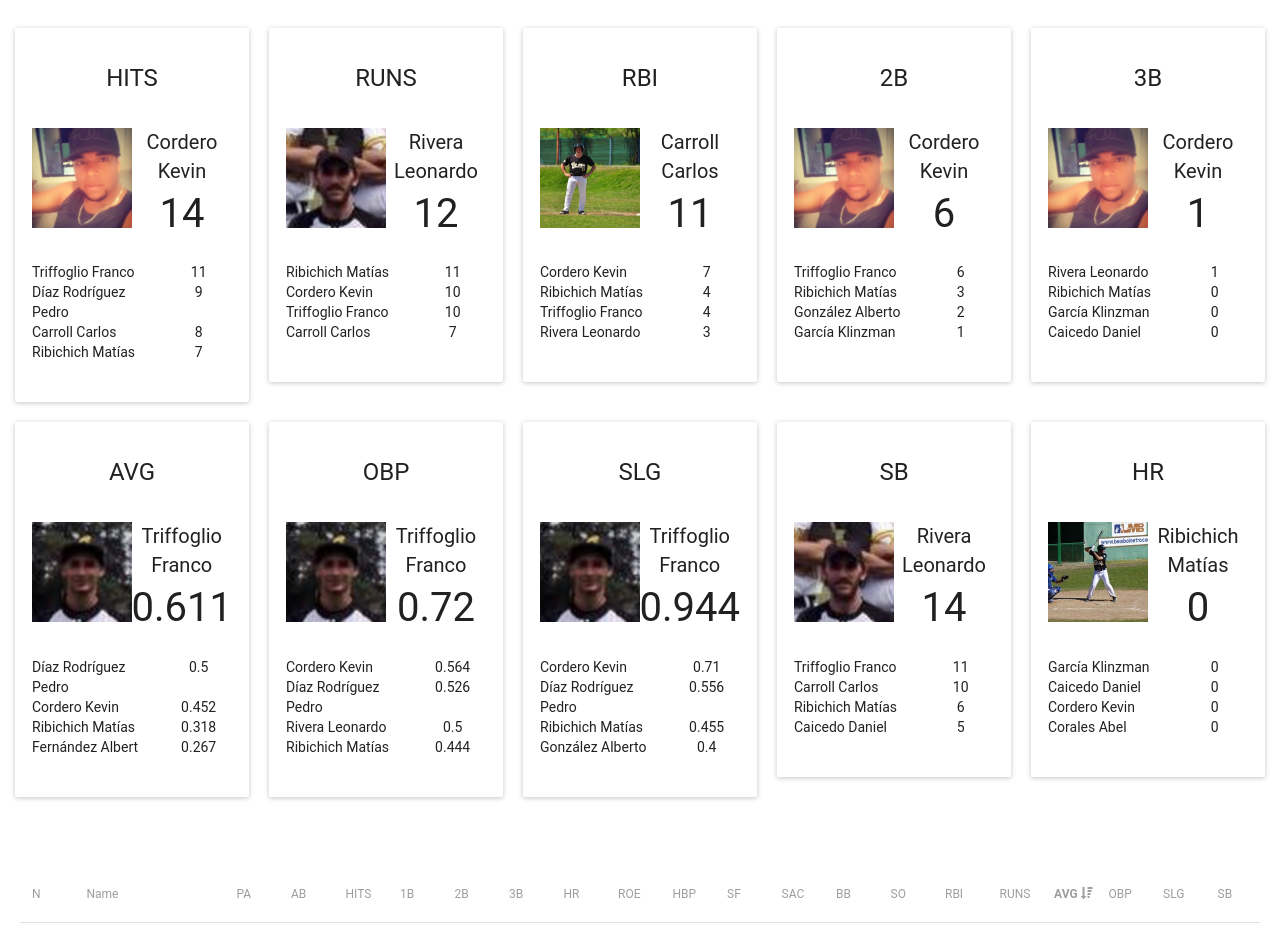
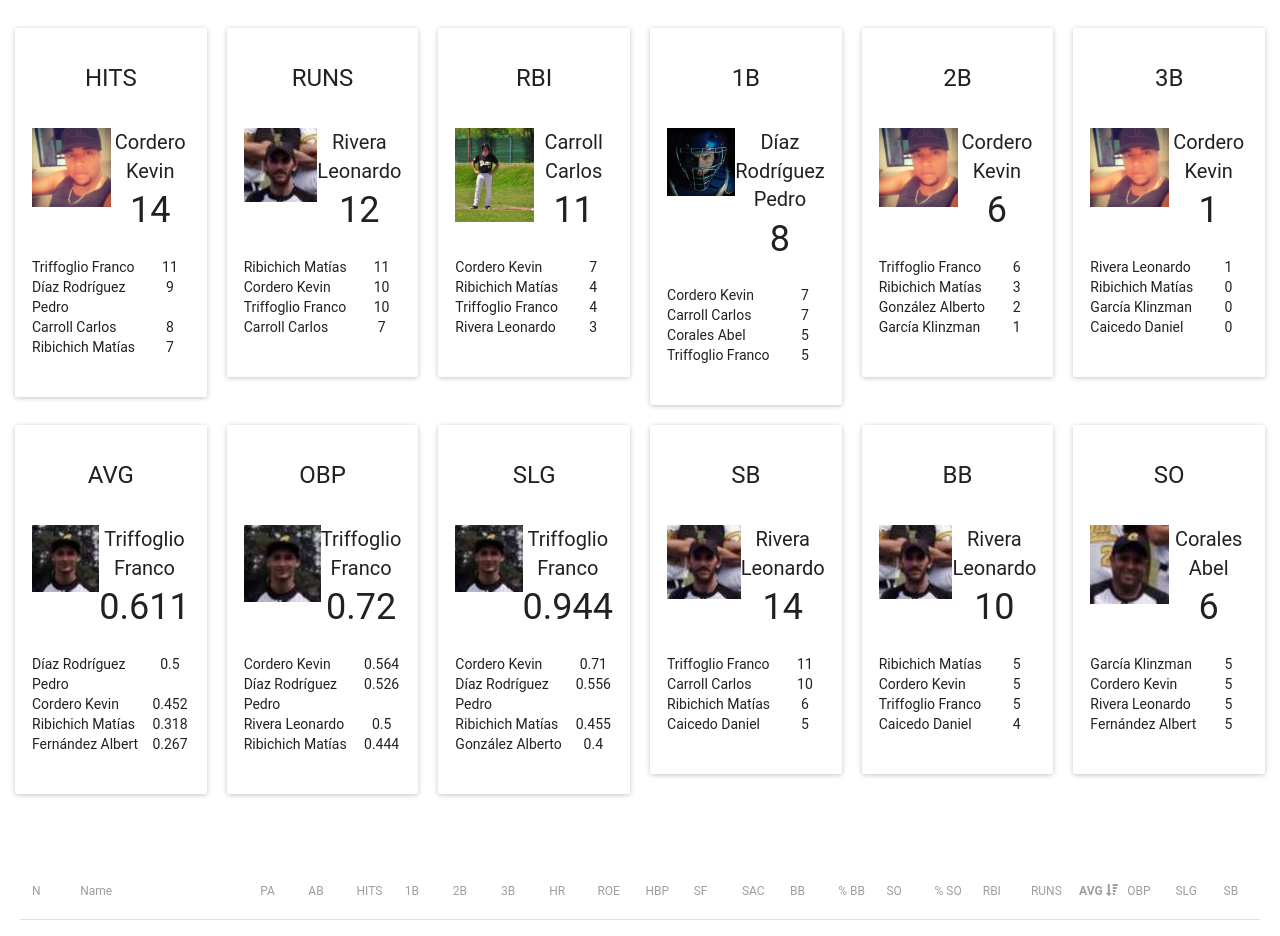
Before and after one commit to mribichich/baseball-stats, a React (Create React App) app: page / in a window 1280 px wide. Shown: the part 140-1076 px from the top of the page. Built offline with nearby package versions, Linux system fonts and the light colour scheme; what react-tap-event-plugin would draw is missing.

Commit message:
Added two new categories to cards

```diff
--- a/src/components/TableStats/TableStats.js
+++ b/src/components/TableStats/TableStats.js
@@ -19,7 +19,7 @@ const cellStyle = {
 
 const nameCellStyle = {
   ...cellStyle,
-  width: 150
+  width: 180
 }
 
 class TableStats extends Component {
--- a/src/components/TableStats/TableStatsRow.js
+++ b/src/components/TableStats/TableStatsRow.js
@@ -15,7 +15,7 @@ const cellStyle = {
 
 const nameCellStyle = {
   ...cellStyle,
-  width: 150
+  width: 180
 }
 
 class TableStatsRow extends Component {
@@ -44,9 +44,9 @@ class TableStatsRow extends Component {
         <TableRowColumn style={cellStyle}>{stats.sac_flies}</TableRowColumn>
         <TableRowColumn style={cellStyle}>{stats.sac_hits}</TableRowColumn>
         <TableRowColumn style={cellStyle}>{stats.walks}</TableRowColumn>
-        {/*<TableRowColumn style={cellStyle}>{stats.walksAvg}</TableRowColumn>*/}
+        <TableRowColumn style={cellStyle}>{stats.walksAvg}</TableRowColumn>
         <TableRowColumn style={cellStyle}>{stats.strikeOuts}</TableRowColumn>
-        {/*<TableRowColumn style={cellStyle}>{stats.strikeOutsAvg}</TableRowColumn>*/}
+        <TableRowColumn style={cellStyle}>{stats.strikeOutsAvg}</TableRowColumn>
         <TableRowColumn style={cellStyle}>{stats.rbi}</TableRowColumn>
         <TableRowColumn style={cellStyle}>{stats.runs}</TableRowColumn>
         <TableRowColumn style={cellStyle}>{stats.avg}</TableRowColumn>
--- a/src/components/TableStats/columnMapper.js
+++ b/src/components/TableStats/columnMapper.js
@@ -13,9 +13,9 @@ export const columns = [
   {name: 'sac_flies', description: 'SF'},
   {name: 'sac_hits', description: 'SAC'},
   {name: 'walks', description: 'BB'},
-  // {name: 'walksAvg', description: 'BB %'},
+  {name: 'walksAvg', description: '% BB'},
   {name: 'strikeOuts', description: 'SO'},
-  // {name: 'strikeOutsAvg', description: 'SO %'},
+  {name: 'strikeOutsAvg', description: '% SO'},
   {name: 'rbi', description: 'RBI'},
   {name: 'runs', description: 'RUNS'},
   {name: 'avg', description: 'AVG'},
--- a/src/components/TopStatCardRunnerUps.js
+++ b/src/components/TopStatCardRunnerUps.js
@@ -22,7 +22,7 @@ class TopStatCardRunnerUps extends Component {
             return (
               <Layout key={m.name}
                 className={selectedPlayerClass}>
-                <Flex style={{flexGrow: 2}}>
+                <Flex style={{flexGrow: 3}}>
                   <span>{m.name}</span>
                 </Flex>
                 <Flex style={{textAlign: 'center'}}>
--- a/src/components/TopStatCardWinner.css
+++ b/src/components/TopStatCardWinner.css
@@ -13,5 +13,5 @@
 }
 
 .topStatCardWinner__playerValue {
-  font-size: 40px;
+  font-size: 36px;
 }
--- a/src/components/TopStatsCards.js
+++ b/src/components/TopStatsCards.js
@@ -10,8 +10,8 @@ export default class TopStatsCards extends Component {
   componentWillMount() {
     const topStats = calculateTopStats(this.props.stats);
 
-    this.topStats1 = _.take(topStats, 5);
-    this.topStats2 = _.takeRight(topStats, 5);
+    this.topStats1 = _.take(topStats, 6);
+    this.topStats2 = _.takeRight(topStats, 6);
   }
 
   componentWillReceiveProps(nextProps, nextContext) {
--- a/src/core/playerFaces.js
+++ b/src/core/playerFaces.js
@@ -2,6 +2,7 @@ import noFace from '../assets/faces/no_face.png';
 import face2 from '../assets/faces/2.jpg';
 import face7 from '../assets/faces/7.jpg';
 import face24 from '../assets/faces/24.jpg';
+import face25 from '../assets/faces/25.png';
 import face31 from '../assets/faces/31.png';
 import face33 from '../assets/faces/33.jpg';
 import face36 from '../assets/faces/36.png';
@@ -18,10 +19,10 @@ export const NO_FACE = noFace;
 export default[
   {
     number : 2,
-    image : face2, // getPath('2.jpg')
+    image : face2,
   }, {
     number : 7,
-    image : face7, // getPath('7.jpg')
+    image : face7,
   }, {
     number : 12,
     image : null // getPath('12.jpg')
@@ -36,10 +37,10 @@ export default[
     image : null // getPath('23.jpg')
   }, {
     number : 24,
-    image : face24, // getPath('24.jpg')
+    image : face24,
   }, {
     number : 25,
-    image : null // getPath('25.jpg')
+    image : face25
   }, {
     number : 31,
     image : face31,
@@ -48,7 +49,7 @@ export default[
     image : null // getPath('32.jpg')
   }, {
     number : 33,
-    image : face33, // getPath('33.jpg')
+    image : face33,
   }, {
     number : 36,
     image : face36,
@@ -63,7 +64,7 @@ export default[
     image : null // getPath('72.jpg')
   }, {
     number : 77,
-    image : face77, // getPath('77.jpg')
+    image : face77,
   }, {
     number : 99,
     image : null // getPath('99.jpg')
@@ -75,7 +76,7 @@ export default[
     image : null // getPath('113.jpg')
   }, {
     number : 114,
-    image : face114, // getPath('114.jpg')
+    image : face114,
   }, {
     number : 115,
     image : null // getPath('115.jpg')
--- a/src/core/topStats.js
+++ b/src/core/topStats.js
@@ -5,12 +5,15 @@ export function calculateTopStats(stats) {
   const hitsStats = _.orderBy(stats, m => m.hits, 'desc');
   const runsStats = _.orderBy(stats, m => m.runs, 'desc');
   const rbiStats = _.orderBy(stats, m => m.rbi, 'desc');
-  const home_runsStats = _.orderBy(stats, m => m.home_runs, 'desc');
+  // const home_runsStats = _.orderBy(stats, m => m.home_runs, 'desc');
+  const singlesStats = _.orderBy(stats, m => m.singles, 'desc');
   const doublesStats = _.orderBy(stats, m => m.doubles, 'desc');
   const triplesStats = _.orderBy(stats, m => m.triples, 'desc');
   const obpStats = _.orderBy(stats, m => m.obp, 'desc');
   const slgStats = _.orderBy(stats, m => m.slg, 'desc');
   const stolenBasesStats = _.orderBy(stats, m => m.stolenBases, 'desc');
+  const walksStats = _.orderBy(stats, m => m.walks, 'desc');
+  const strikeOutsStats = _.orderBy(stats, m => m.strikeOuts, 'desc');
 
   return [
     {
@@ -28,6 +31,11 @@ export function calculateTopStats(stats) {
       tops: _
         .take(rbiStats, 5)
         .map(m => map(m, (f) => f.rbi))
+    }, {
+      title: '1B',
+      tops: _
+        .take(singlesStats, 5)
+        .map(m => map(m, (f) => f.singles))
     }, {
       title: '2B',
       tops: _
@@ -58,11 +66,24 @@ export function calculateTopStats(stats) {
       tops: _
         .take(stolenBasesStats, 5)
         .map(m => map(m, (f) => f.stolenBases))
-    }, {
-      title: 'HR',
+    },
+    // {
+    //   title: 'HR',
+    //   tops: _
+    //     .take(home_runsStats, 5)
+    //     .map(m => map(m, (f) => f.home_runs))
+    // }
+    {
+      title: 'BB',
       tops: _
-        .take(home_runsStats, 5)
-        .map(m => map(m, (f) => f.home_runs))
+        .take(walksStats, 5)
+        .map(m => map(m, (f) => f.walks))
+    },
+    {
+      title: 'SO',
+      tops: _
+        .take(strikeOutsStats, 5)
+        .map(m => map(m, (f) => f.strikeOuts))
     }
   ]
 }
```
Also changed, not shown: src/assets/faces/25.png (added).
